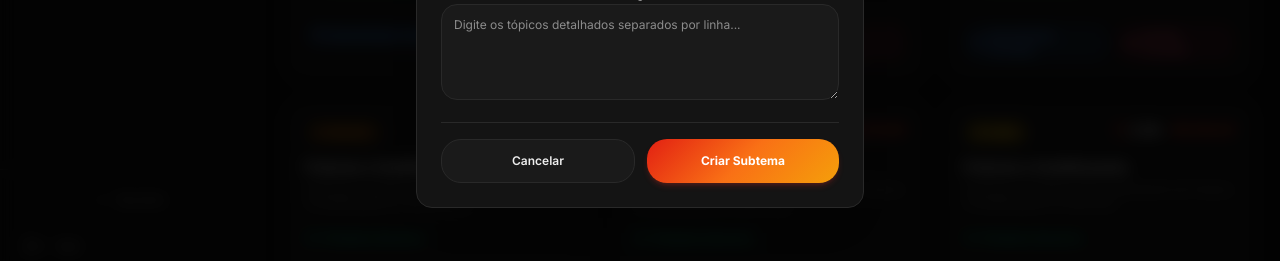
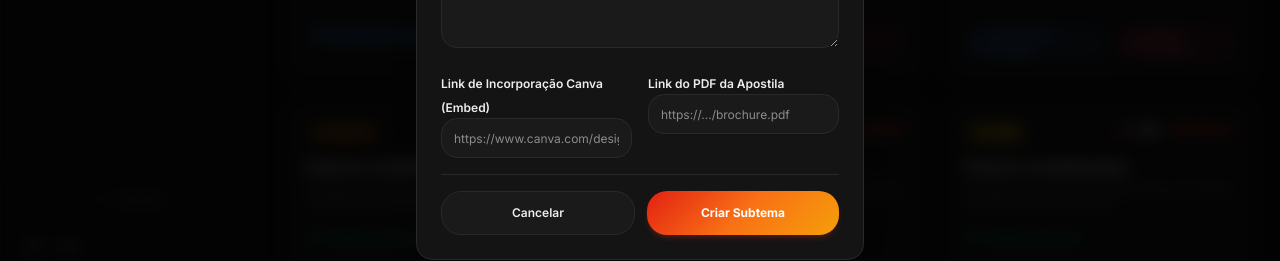
Before and after one commit to MuriloGald/Hub-de-Treinamentos-SC-Fire, a Next.js app: page /instrutor/subtemas in a window 1280 px wide. Both pictures are taken after a click on the button "Novo Subtema". Shown: the part 522-783 px from the top of the page. Built offline with nearby package versions, Linux system fonts and the light colour scheme; no server answers; the database is empty.

Commit message:
feat: adiciona campos de link do canva e apostila nos modals de subtemas

```diff
--- a/src/app/instrutor/subtemas/page.tsx
+++ b/src/app/instrutor/subtemas/page.tsx
@@ -34,6 +34,8 @@ interface Subtema {
   price?: number;
   description?: string;
   syllabus?: string;
+  canva_embed?: string;
+  pdf_url?: string;
 }
 
 /** Converte registro do Supabase para o formato local */
@@ -49,6 +51,8 @@ function fromDB(row: DBSubtheme): Subtema {
     price: Number(row.price || 0),
     description: row.description || "",
     syllabus: row.syllabus || "",
+    canva_embed: row.canva_embed || "",
+    pdf_url: row.pdf_url || "",
   };
 }
 
@@ -207,6 +211,8 @@ export default function SubtemasPage() {
   const [editLevel, setEditLevel] = useState<Level>("Bronze");
   const [editDescription, setEditDescription] = useState("");
   const [editSyllabus, setEditSyllabus] = useState("");
+  const [editCanvaEmbed, setEditCanvaEmbed] = useState("");
+  const [editPdfUrl, setEditPdfUrl] = useState("");
   const [saving, setSaving] = useState(false);
 
   // Estados para Criar Novo Subtema
@@ -218,6 +224,8 @@ export default function SubtemasPage() {
   const [createLevel, setCreateLevel] = useState<Level>("Bronze");
   const [createDescription, setCreateDescription] = useState("");
   const [createSyllabus, setCreateSyllabus] = useState("");
+  const [createCanvaEmbed, setCreateCanvaEmbed] = useState("");
+  const [createPdfUrl, setCreatePdfUrl] = useState("");
 
   const handleOpenCreate = () => {
     setCreateName("");
@@ -227,6 +235,8 @@ export default function SubtemasPage() {
     setCreateLevel("Bronze");
     setCreateDescription("");
     setCreateSyllabus("");
+    setCreateCanvaEmbed("");
+    setCreatePdfUrl("");
     setIsCreateOpen(true);
   };
 
@@ -248,6 +258,8 @@ export default function SubtemasPage() {
           price: Number(createPrice),
           description: createDescription.trim(),
           syllabus: createSyllabus.trim(),
+          canva_embed: createCanvaEmbed.trim() || null,
+          pdf_url: createPdfUrl.trim() || null,
           active: true,
         })
         .select()
@@ -272,8 +284,10 @@ export default function SubtemasPage() {
         price: Number(createPrice),
         description: createDescription.trim(),
         syllabus: createSyllabus.trim(),
-        hasCanva: false,
-        hasPDF: false,
+        hasCanva: !!createCanvaEmbed.trim(),
+        hasPDF: !!createPdfUrl.trim(),
+        canva_embed: createCanvaEmbed.trim(),
+        pdf_url: createPdfUrl.trim(),
       };
     }
 
@@ -291,6 +305,8 @@ export default function SubtemasPage() {
     setEditLevel(sub.level);
     setEditDescription(sub.description || `Diretrizes completas para o treinamento de ${sub.name} no nível ${sub.level}.`);
     setEditSyllabus(sub.syllabus || `1. Introdução conceitual ao tema ${sub.name};\n2. Análise de conformidade técnica e requisitos;\n3. Práticas aplicadas e exercícios práticos dinâmicos.`);
+    setEditCanvaEmbed(sub.canva_embed || "");
+    setEditPdfUrl(sub.pdf_url || "");
   };
 
   const handleSave = async (e: React.FormEvent) => {
@@ -312,6 +328,8 @@ export default function SubtemasPage() {
           level: editLevel,
           description: editDescription.trim(),
           syllabus: editSyllabus.trim(),
+          canva_embed: editCanvaEmbed.trim() || null,
+          pdf_url: editPdfUrl.trim() || null,
         })
         .eq("id", editingSubtheme.id);
 
@@ -333,6 +351,10 @@ export default function SubtemasPage() {
               level: editLevel,
               description: editDescription.trim(),
               syllabus: editSyllabus.trim(),
+              hasCanva: !!editCanvaEmbed.trim(),
+              hasPDF: !!editPdfUrl.trim(),
+              canva_embed: editCanvaEmbed.trim(),
+              pdf_url: editPdfUrl.trim(),
             }
           : s
        )
@@ -778,6 +800,31 @@ export default function SubtemasPage() {
                 />
               </div>
 
+              {/* Links de Canva Embed e PDF da Apostila */}
+              <div className="grid grid-cols-2 gap-4">
+                <div className="space-y-1">
+                  <label className="text-xs font-semibold text-foreground">Link de Incorporação Canva (Embed)</label>
+                  <input
+                    type="url"
+                    value={editCanvaEmbed}
+                    onChange={(e) => setEditCanvaEmbed(e.target.value)}
+                    placeholder="https://www.canva.com/design/.../watch?embed"
+                    className="w-full h-10 px-3 rounded-lg bg-surface border border-border text-xs text-foreground placeholder:text-muted-foreground focus:outline-none"
+                  />
+                </div>
+
+                <div className="space-y-1">
+                  <label className="text-xs font-semibold text-foreground">Link do PDF da Apostila</label>
+                  <input
+                    type="url"
+                    value={editPdfUrl}
+                    onChange={(e) => setEditPdfUrl(e.target.value)}
+                    placeholder="https://.../brochure.pdf"
+                    className="w-full h-10 px-3 rounded-lg bg-surface border border-border text-xs text-foreground placeholder:text-muted-foreground focus:outline-none"
+                  />
+                </div>
+              </div>
+
               {/* Submit Buttons */}
               <div className="flex items-center gap-3 pt-4 border-t border-border">
                 <button
@@ -915,6 +962,31 @@ export default function SubtemasPage() {
                 />
               </div>
 
+              {/* Links de Canva Embed e PDF da Apostila */}
+              <div className="grid grid-cols-2 gap-4">
+                <div className="space-y-1">
+                  <label className="text-xs font-semibold text-foreground">Link de Incorporação Canva (Embed)</label>
+                  <input
+                    type="url"
+                    value={createCanvaEmbed}
+                    onChange={(e) => setCreateCanvaEmbed(e.target.value)}
+                    placeholder="https://www.canva.com/design/.../watch?embed"
+                    className="w-full h-10 px-3 rounded-lg bg-surface border border-border text-xs text-foreground placeholder:text-muted-foreground focus:outline-none"
+                  />
+                </div>
+
+                <div className="space-y-1">
+                  <label className="text-xs font-semibold text-foreground">Link do PDF da Apostila</label>
+                  <input
+                    type="url"
+                    value={createPdfUrl}
+                    onChange={(e) => setCreatePdfUrl(e.target.value)}
+                    placeholder="https://.../brochure.pdf"
+                    className="w-full h-10 px-3 rounded-lg bg-surface border border-border text-xs text-foreground placeholder:text-muted-foreground focus:outline-none"
+                  />
+                </div>
+              </div>
+
               {/* Submit Buttons */}
               <div className="flex items-center gap-3 pt-4 border-t border-border">
                 <button
```
